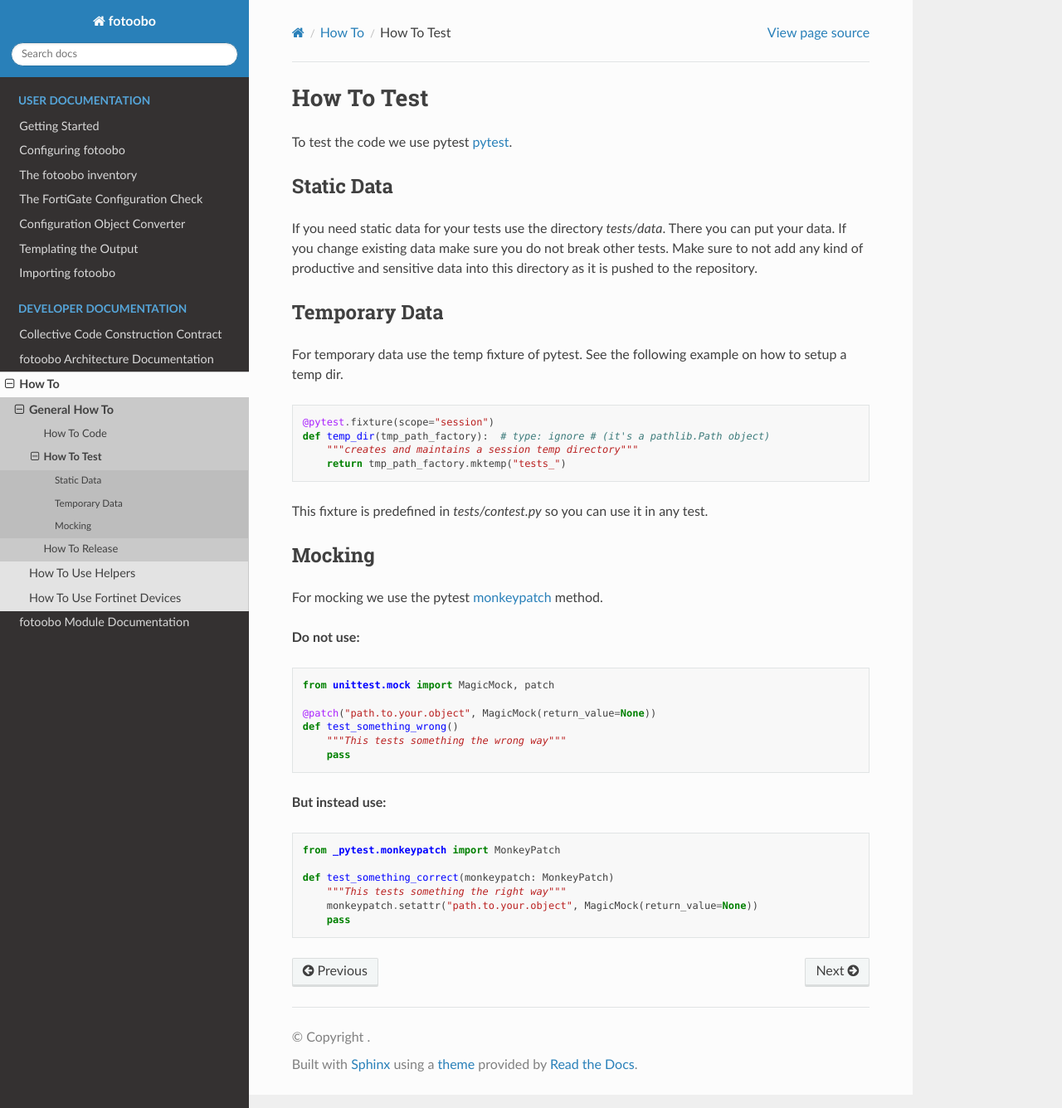
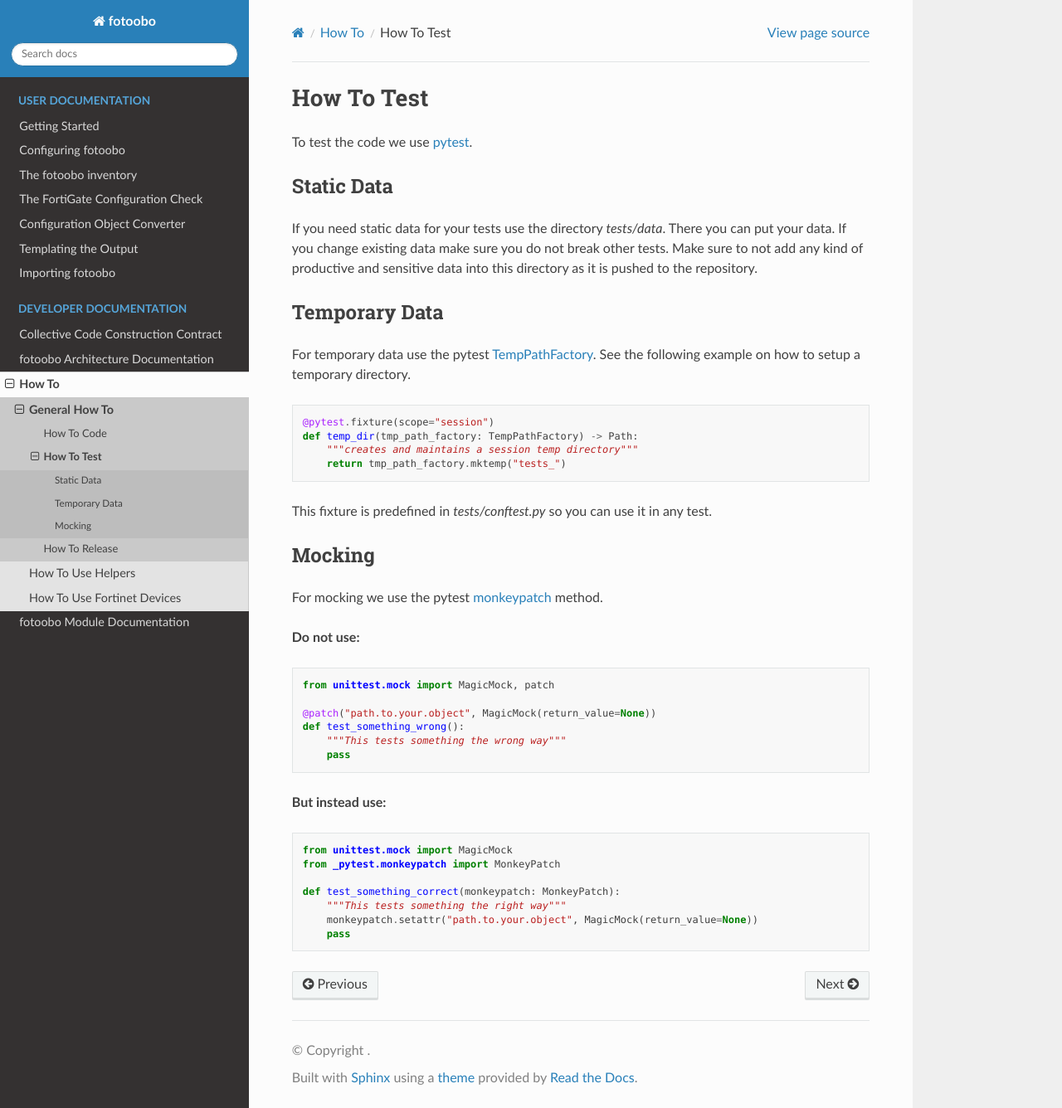
Before and after one commit to migros/fotoobo, a Sphinx documentation site: the page built from docs/source/developer/how_to/how_to_test.rst, in a window 1280 px wide and 1336 px high. Shown: the whole window at 83% size. Built offline with Sphinx 7.4.7 and the Read the Docs theme 2.0.0, drawn with Linux system fonts in a browser that asks for light colours.

```diff
--- a/docs/source/developer/how_to/how_to_test.rst
+++ b/docs/source/developer/how_to/how_to_test.rst
@@ -5,7 +5,7 @@
 How To Test
 ===========
 
-To test the code we use pytest `pytest <https://docs.pytest.org/>`_.
+To test the code we use `pytest <https://docs.pytest.org/>`_.
 
 Static Data
 -----------
@@ -17,17 +17,18 @@ productive and sensitive data into this directory as it is pushed to the reposit
 Temporary Data
 --------------
 
-For temporary data use the temp fixture of pytest. See the following example on how to setup a
-temp dir.
+For temporary data use the pytest `TempPathFactory
+<https://docs.pytest.org/en/8.0.x/reference/reference.html#pytest.TempPathFactory>`_. See the
+following example on how to setup a temporary directory.
 
 ..  code-block:: python
 
     @pytest.fixture(scope="session")
-    def temp_dir(tmp_path_factory):  # type: ignore # (it's a pathlib.Path object)
+    def temp_dir(tmp_path_factory: TempPathFactory) -> Path:
         """creates and maintains a session temp directory"""
         return tmp_path_factory.mktemp("tests_")
 
-This fixture is predefined in *tests/contest.py* so you can use it in any test.
+This fixture is predefined in *tests/conftest.py* so you can use it in any test.
 
 
 Mocking
@@ -43,7 +44,7 @@ For mocking we use the pytest `monkeypatch
     from unittest.mock import MagicMock, patch
 
     @patch("path.to.your.object", MagicMock(return_value=None))
-    def test_something_wrong()
+    def test_something_wrong():
         """This tests something the wrong way"""
         pass
 
@@ -51,9 +52,10 @@ For mocking we use the pytest `monkeypatch
 
 ..  code-block:: python
 
+    from unittest.mock import MagicMock
     from _pytest.monkeypatch import MonkeyPatch
 
-    def test_something_correct(monkeypatch: MonkeyPatch)
+    def test_something_correct(monkeypatch: MonkeyPatch):
         """This tests something the right way"""
         monkeypatch.setattr("path.to.your.object", MagicMock(return_value=None))
         pass
```
